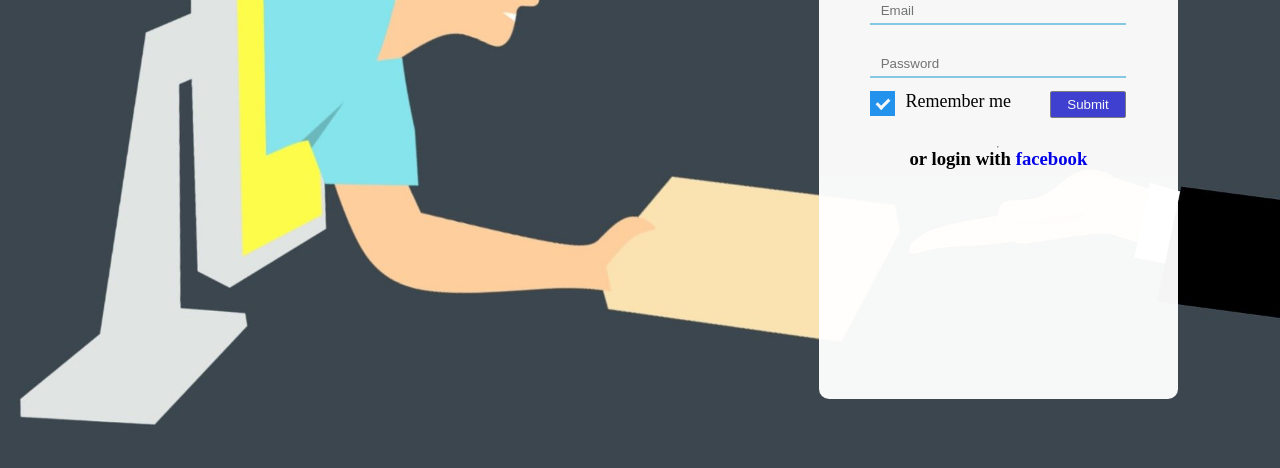
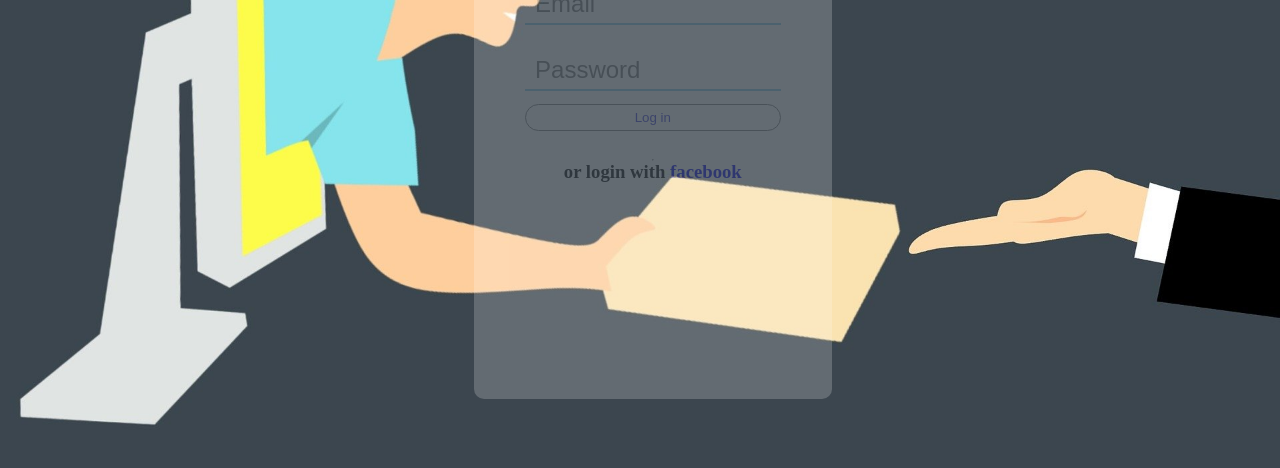
Before and after one commit to uprety-priyanka/Responsiveproject, a plain HTML site: page index.html in a window 1280 px wide. Shown: the part 332-800 px from the top of the page. Drawn offline with Linux system fonts and the light colour scheme.

Commit message:
Removed checkbox and rememberme option, changed the apperiance of login button and other login form apperiance changes.

```diff
--- a/css/style.css
+++ b/css/style.css
@@ -37,11 +37,31 @@
     background-color: white;
     position: absolute;
     top: 0;
-    right: 8%;
+    right: 35%;
     border-radius: 10px;
     align-items: center;
     margin-top: 4%;
-    opacity: 0.96 !important;
+    opacity: 0.2;
+}
+
+
+.box2:hover{
+    display: flex;
+    flex-direction: column;
+    justify-content: center;
+    width:28%;
+    height:85vh;
+    float:right;
+    padding: 0 4%;
+    overflow: hidden;
+    background-color: white;
+    position: absolute;
+    top: 0;
+    right: 35%;
+    border-radius: 10px;
+    align-items: center;
+    margin-top: 4%;
+    opacity: 1;
 }
 
 
@@ -52,20 +72,35 @@
     border-bottom: 2px solid skyblue;
     padding:2% 4%;
     margin: 5% 0;
-    color:black;
+    color:blue;
     width: 100%;
 }
 
+input[type="email"]
+{
+    font-size:24px;
+}
+
+input[type="password"]
+{
+    font-size:24px;
+}
+
 .btn{
-    float: right;
-    width: 30%;
+    float: center;
+    width: 100%;
     text-align: center;
     border: 1.5px solid gray;
-    border-radius: 2px;
+    border-radius: 20px;
     cursor: pointer;
     margin: 0 0 10px 0;
-    color: white !important;
-    background-color: #4040d6;
+    color: #4040d6;
+    background-color:white;
+}
+
+.btn:hover{
+  background-color: #4040d6;
+  color: white;
 }
 
 .login{
@@ -74,77 +109,6 @@
 
 }
 
-
-
-
-.check {
-    display: block;
-  position: relative;
-  padding-left: 35px;
-  margin-bottom: 12px;
-  cursor: pointer;
-  font-size: 18px;
-  -webkit-user-select: none;
-  -moz-user-select: none;
-  -ms-user-select: none;
-  user-select: none;
-  }
-
-
-
-  /* Hide the browser's default checkbox */
-.check input {
-    position: absolute;
-    opacity: 0;
-    cursor: pointer;
-    height: 0;
-    width: 0;
-  }
-
-
-.checkmark {
-    position: absolute;
-  top: 0;
-  left: 0;
-  height: 25px;
-  width: 25px;
-  background-color: #eee;
-  }
-
-  .check:hover input ~ .checkmark {
-    background-color: #ccc;
-  }
-
-  .check input:checked ~ .checkmark {
-    background-color: #2196F3;
-  }
-
-  .checkmark:after {
-    content: "";
-    position: absolute;
-    display: none;
-  }
-
-  .check input:checked ~ .checkmark:after {
-    display: block;
-  }
-
-  .check .checkmark:after {
-    left: 9px;
-    top: 5px;
-    width: 5px;
-    height: 10px;
-    border: solid white;
-    border-width: 0 3px 3px 0;
-    -webkit-transform: rotate(45deg);
-    -ms-transform: rotate(45deg);
-    transform: rotate(45deg);
-  }
-
-
-
-
-
 a:hover{
     text-decoration: underline;
 }
--- a/index.html
+++ b/index.html
@@ -16,13 +16,7 @@
          <form class="form"action="">
              <input type="email" name="Email" placeholder="Email">
              <input type="password" name="Password" placeholder="Password">
-             <input type="button" value="Submit" class="btn">
-
-
-             <label class="check">Remember me
-                <input type="checkbox" checked="checked">
-                <span class="checkmark"></span>
-              </label>
+             <input type="button" value="Log in" class="btn">
          </form>
       <br>
       <hr>
```
